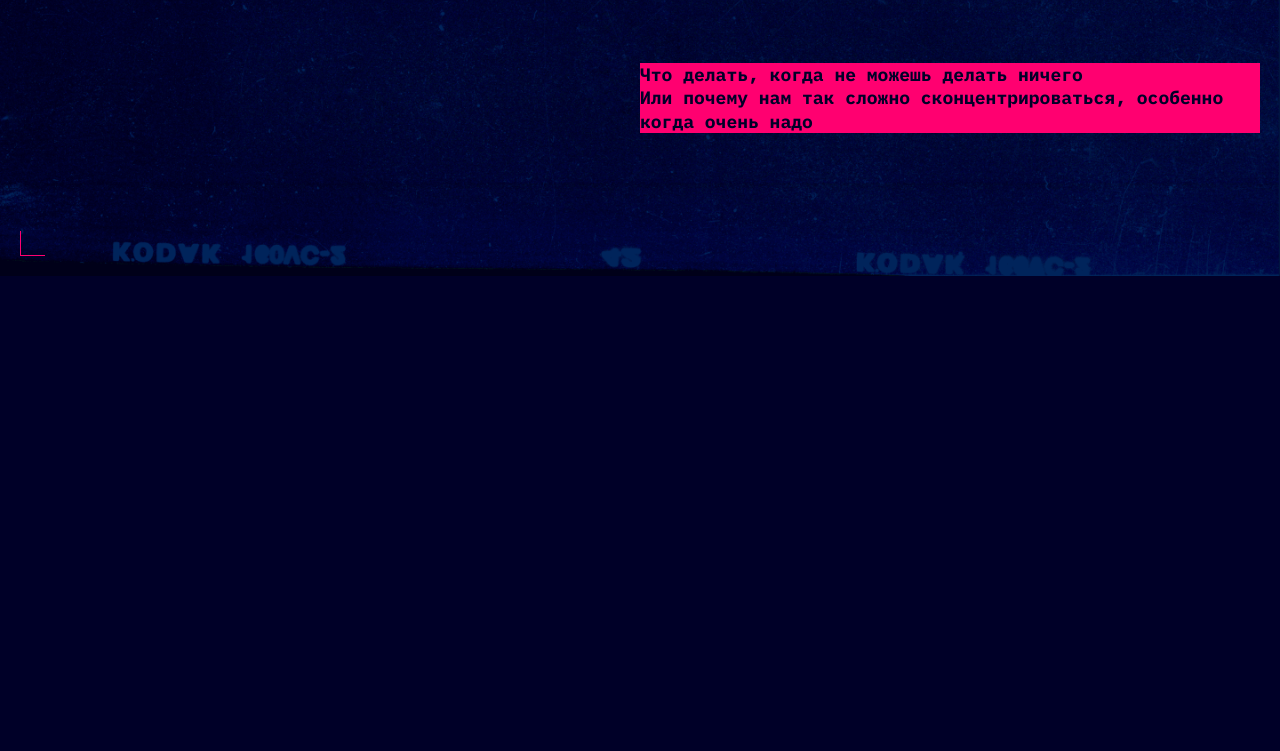
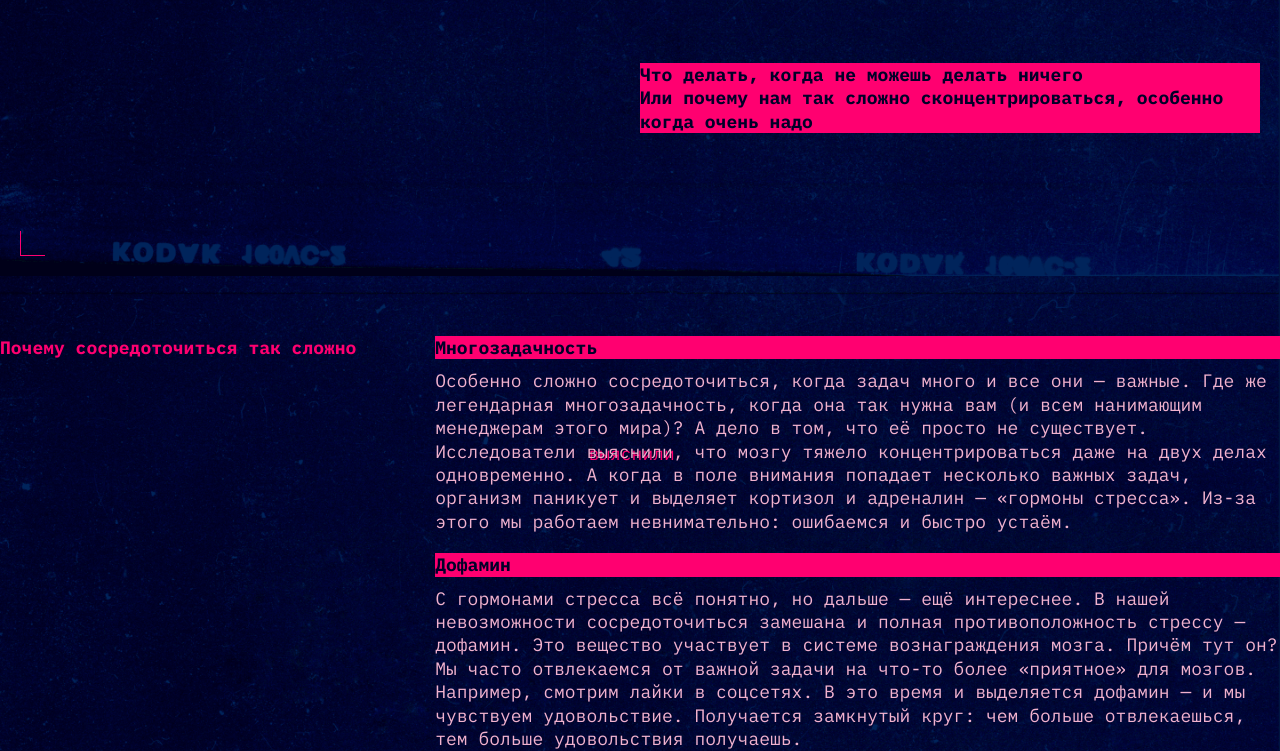
Before and after one commit to DaniilEvdokimov/slozhno-sosredotochitsya, a plain HTML site: page index.html in a window 1280 px wide. Shown: the part 524-1275 px from the top of the page. Before the commit the page ends 800 px from the top, so only its background shows below. Drawn offline with Linux system fonts and the light colour scheme.

Commit message:
Paragraph_1

```diff
--- a/index.html
+++ b/index.html
@@ -53,6 +53,50 @@
         Или почему нам так сложно сконцентрироваться, особенно когда очень надо
       </p>
     </header>
+    <main class="content">
+      <section class="section why">
+        <h2 class="section__title">Почему сосредоточиться так сложно</h2>
+        <ul class="card__list">
+          <li class="card__list-item">
+            <article class="card">
+              <h3 class="title-decor">Многозадачность</h3>
+              <p class="card__text">
+                Особенно сложно сосредоточиться, когда задач много и все они —
+                важные. Где же легендарная многозадачность, когда она так нужна
+                вам (и всем нанимающим менеджерам этого мира)? А дело в том, что
+                её просто не существует. Исследователи
+                <a
+                        class="card__link"
+                        target="_blank"
+                        href="https://dana.org/article/multicosts-of-multitasking/"
+                >выяснили</a
+                >, что мозгу тяжело концентрироваться даже на двух делах
+                одновременно. А когда в поле внимания попадает несколько важных
+                задач, организм паникует и выделяет кортизол и адреналин —
+                «гормоны стресса». Из-за этого мы работаем невнимательно:
+                ошибаемся и быстро устаём.
+              </p>
+            </article>
+          </li>
+          <li class="card__list-item">
+            <article class="card">
+              <h3 class="title-decor">Дофамин</h3>
+              <p class="card__text">
+                С гормонами стресса всё понятно, но дальше — ещё интереснее. В
+                нашей невозможности сосредоточиться замешана и полная
+                противоположность стрессу — дофамин. Это вещество участвует в
+                системе вознаграждения мозга. Причём тут он? Мы часто
+                отвлекаемся от важной задачи на что-то более «приятное» для
+                мозгов. Например, смотрим лайки в соцсетях. В это время и
+                выделяется дофамин — и мы чувствуем удовольствие. Получается
+                замкнутый круг: чем больше отвлекаешься, тем больше удовольствия
+                получаешь.
+              </p>
+            </article>
+          </li>
+        </ul>
+      </section>
+    </main>
     <script src="./scripts/script.js"></script>
   </body>
 </html>
--- a/styles/style.css
+++ b/styles/style.css
@@ -135,3 +135,52 @@
     font-size: 18px;
     font-weight: bold;
 }
+
+.content {
+    margin: auto;
+}
+
+.why {
+    display: grid;
+    grid-template-columns: 1fr 66%;
+    gap: 20px;
+    margin-block-start: 60px;
+}
+
+.why .card__list {
+    display: flex;
+    flex-direction: column;
+    align-items: center;
+    gap: 20px;
+}
+
+.section__title {
+    color: var(--decoration-color);
+    font-size: 18px;
+    font-weight: bold;
+    line-height: 23.4px;
+}
+
+.card {
+    display: flex;
+    flex-direction: column;
+    gap: 10px;
+}
+
+.card__link {
+    text-decoration: none;
+    text-shadow: 2px 2px 0px var(--accent-color);
+}
+
+.card__link:hover {
+    border-bottom: 1px solid var(--text-color);
+}
+
+.card__link:focus {
+    border: 1px solid var(--text-color);
+    outline: none;
+}
+
+.card__link:active {
+    border: 1px solid var(--text-color);
+}
```
